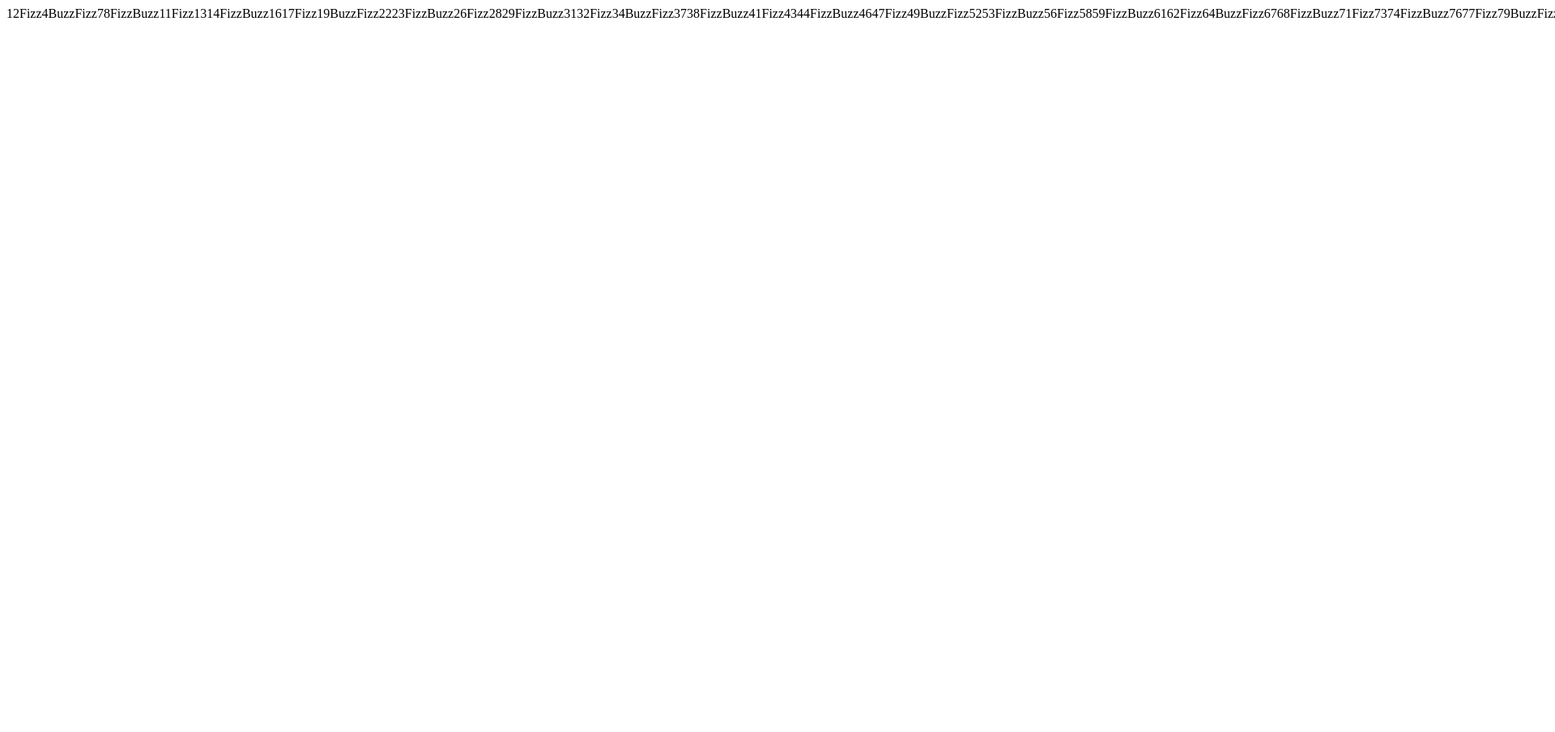
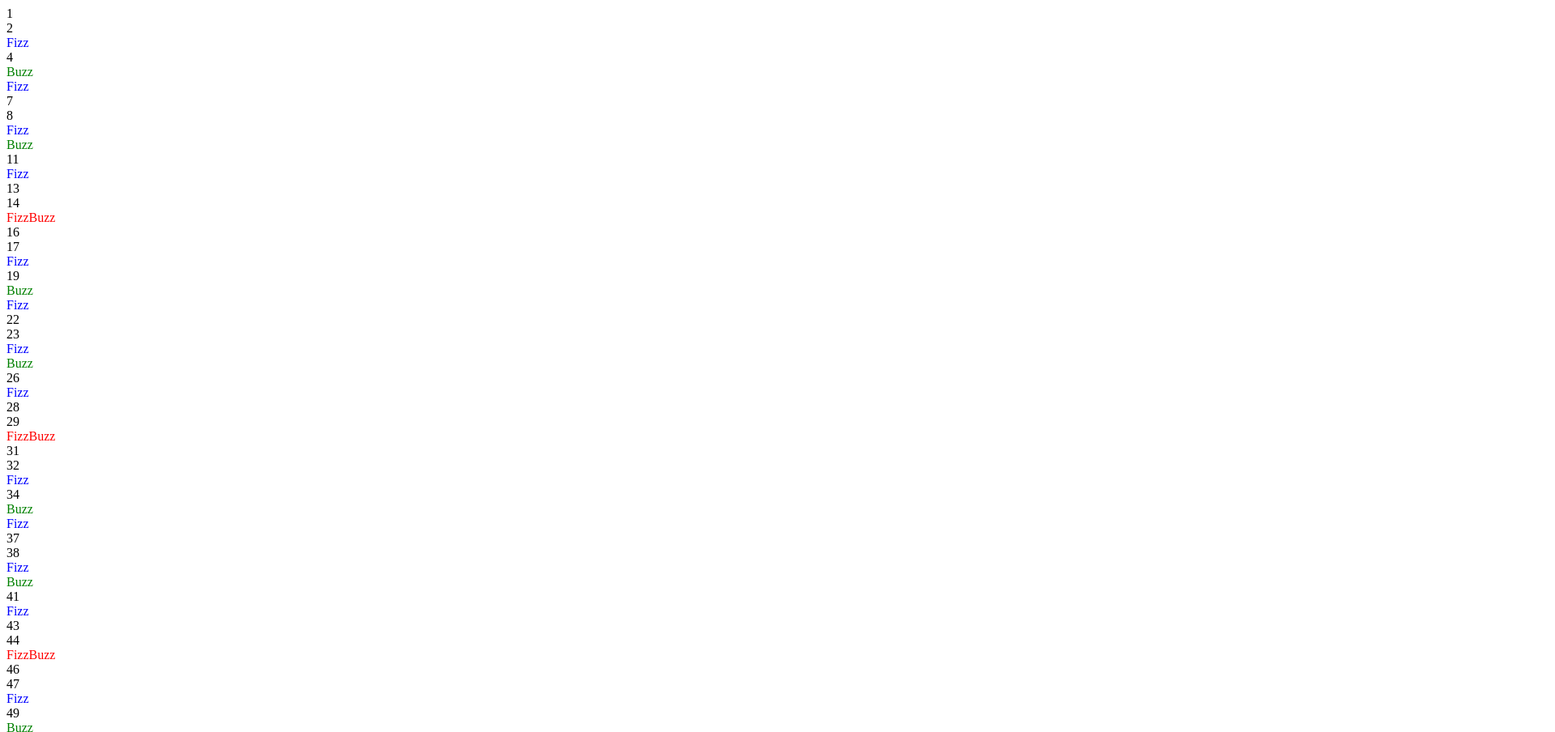
Before and after one commit to albertobaggio96/js-fizzbuzz, a plain HTML site: page index.html in a window 1280 px wide. Shown: the top 904 px of the page at 81% size, 1920 px wide, since content can reach past the window. Before the commit the page ends 800 px from the top, so only its background shows below. Drawn offline with Linux system fonts and the light colour scheme.

Commit message:
applied different caratteristic to fizz,buzz,fizzBuzz

```diff
--- /dev/null
+++ b/css/style.css
@@ -0,0 +1,11 @@
+.red{
+  color: red;
+}
+
+.blue{
+  color: blue;
+}
+
+.green{
+  color: green;
+}
--- a/index.html
+++ b/index.html
@@ -5,11 +5,13 @@
   <meta http-equiv="X-UA-Compatible" content="IE=edge">
   <meta name="viewport" content="width=device-width, initial-scale=1.0">
   <title>FIZZ BUZZ</title>
+
+  <link rel="stylesheet" href="css/style.css">
 </head>
 <body>
 
   <section>
-    <div></div>
+
   </section>
 
   <script src="js/script.js"></script>
--- a/js/script.js
+++ b/js/script.js
@@ -16,5 +16,15 @@ for(let i = 1; i <= 100; i ++){
     myNumber = i
   }
 
-  sectionElement.append(myNumber)
+  // sectionElement.innerHTML+= `<div>${myNumber}</div>`
+
+  if (myNumber=== "FizzBuzz"){
+    sectionElement.innerHTML+= `<div class="red">${myNumber}</div>`
+  } else if (myNumber === "Fizz"){
+    sectionElement.innerHTML+= `<div class="blue">${myNumber}</div>`
+  } else if (myNumber === "Buzz"){
+    sectionElement.innerHTML+= `<div class="green">${myNumber}</div>`
+  } else {
+    sectionElement.innerHTML+= `<div>${myNumber}</div>`
+  }
 }
```
